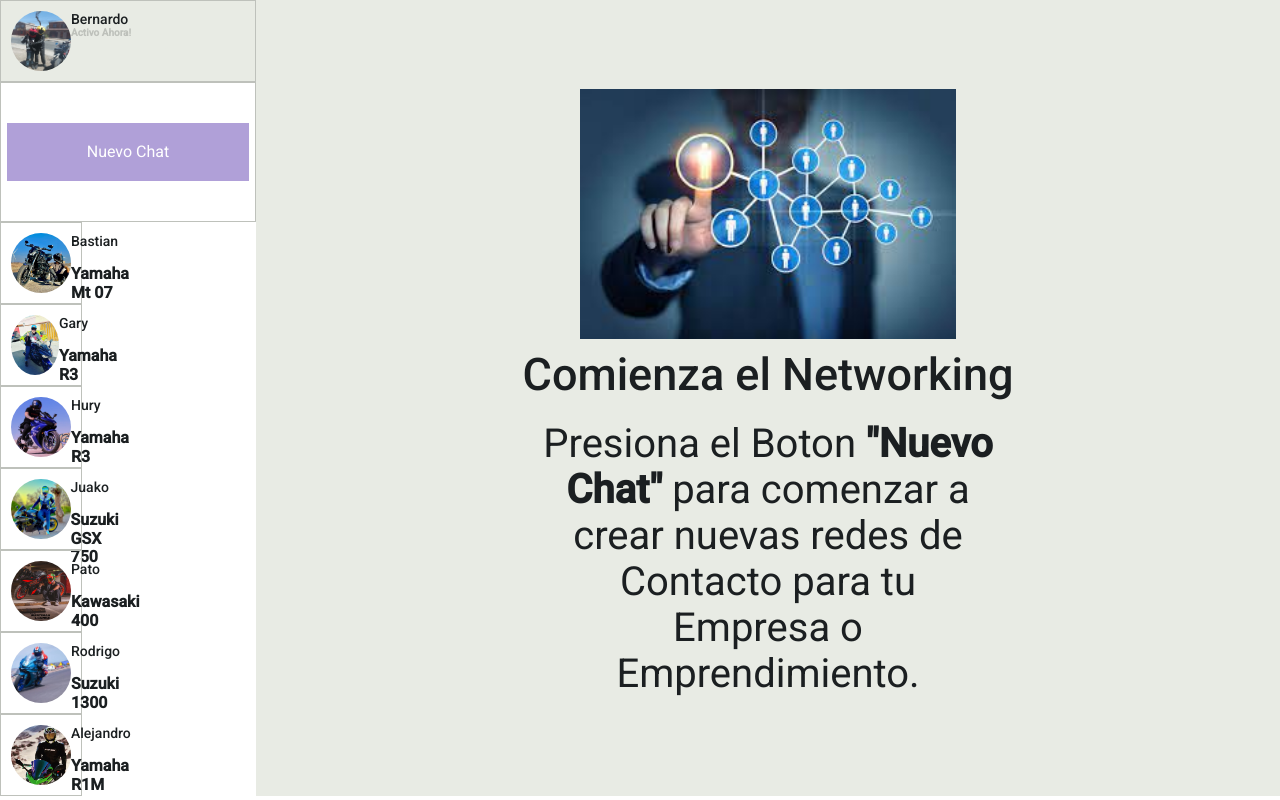
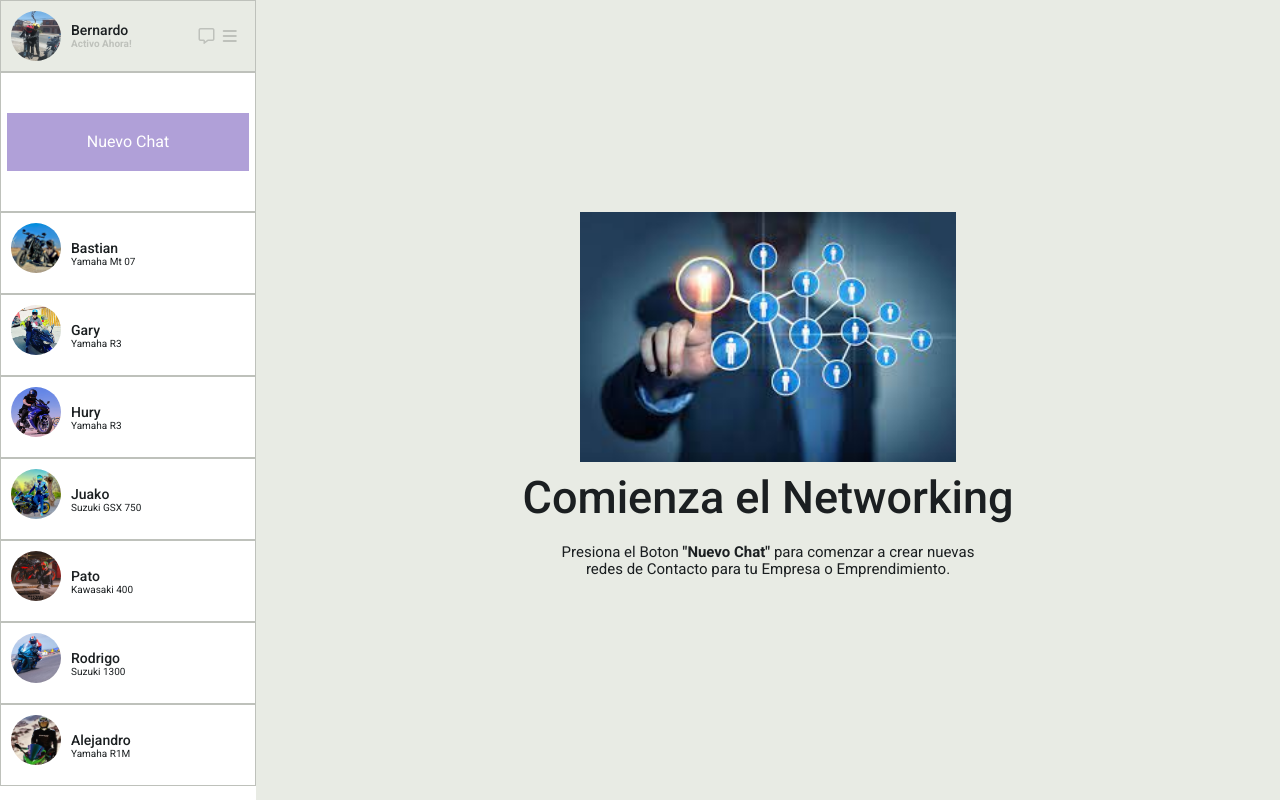
Before and after one commit to bernardpena/Mensajeria, a plain HTML site: page index.html in a window 1280 px wide. Drawn offline with Linux system fonts and the light colour scheme.

Commit message:
Ultimos detalles graficos

```diff
--- a/assets/css/menulayout.css
+++ b/assets/css/menulayout.css
@@ -4,6 +4,7 @@
     --colorChatNormal: #ffffff;
     --colorLineasSeparacion: #bec1bb;
     --fondoChat: #e8ebe4;
+    --fondoChatHover:#cdc3e6;
     --buttonChatFondo:#bec1bb;
     --buttonChat: #b0a0d8;
     --location-color:#707070;
@@ -36,7 +37,7 @@ body{
     color: var(--colorLetraFondoChat);
     flex: 20%;
     flex-direction: column;
-    height: 100%;
+    height: 100vh;
     overflow-y: auto;
 }
 
@@ -45,12 +46,12 @@ body{
     height: 40px;
     width:  40px;
     object-fit: cover;
-    transition: transform 0.15s;
+    transition: transform 0.13s;
 }
 
 .imgreceptor{
-    width: 60px;
-    height: 60px;
+    width: 50px;
+    height: 50px;
 }
 
 .imgreceptor:hover{
@@ -61,6 +62,7 @@ body{
     display: flex;
     justify-content: space-evenly;
     flex: 1;
+    align-items: end;
     align-self: center;
 }
 
@@ -84,15 +86,23 @@ body{
 }
 
 .chatNuevo:hover{
-    background-color: var(--buttonChat);
+    background-color: var(--fondoChatHover);
 }
 
 .chatNuevo:focus{
-    background-color: var(--buttonChatFondo);
+    background-color: var(--fondoChatHover);
     color: var(--white);
 }
 
-.textEstado .definicion {
+.textEstado{
+    display: flex;
+    flex-direction: column;
+    flex: 2;
+    justify-content: center;
+    padding: 0px 10px;
+}
+
+.definicion{
     display: flex;
     flex-direction: column;
     flex: 2;
@@ -143,9 +153,9 @@ body{
 .chatMesage p{
     margin: 10px;
     text-align: center;
-    width: 460px;
-    height: 40;
-    font-size: 40px;
+    width: 450px;
+    height: 50;
+    font-size: 15px;
     font-weight: var(--medium-m);
 }
 
@@ -158,7 +168,7 @@ body{
 }
 
 .receptor i{
-    color: var(--fondoChat);
+    color: var(--colorLineasSeparacion);
 }
 
 .receptor:hover{
@@ -171,6 +181,15 @@ body{
     justify-content: space-between;
     padding: 10px;
     border: 1px solid var(--colorLineasSeparacion);
+    /* width: 100%; */
+    height: 60px;
+}
+
+.chates p{
+    margin: 0;
+    font-size: 10px;
+    font-weight: var(--medium-m);
+    color: var(--colorLetraFondoChat);
 }
 
 .chates i{
@@ -180,8 +199,3 @@ body{
 .chates:hover{
     background-color: var(--fondoChat);
 }
-
-.chates{
-    width: 60px;
-    height: 60px;
-}
--- a/index.html
+++ b/index.html
@@ -10,7 +10,7 @@
     <!--Google Fonts-->
     <link rel="preconnect" href="https://fonts.googleapis.com">
     <link rel="preconnect" href="https://fonts.gstatic.com" crossorigin>
-    <link href="https://fonts.googleapis.com/css2?family=Raleway:wght@300;400;500&family=Roboto:wght@300;400;500&display=swap" rel="stylesheet">
+    <link href="https://fonts.googleapis.com/css2?family=Raleway:wght@300;400;500;700&family=Roboto:wght@300;400;500;700&display=swap" rel="stylesheet">
 
     <!-- css-->
     <link rel="stylesheet" href="assets/css/normalice.css">
```
